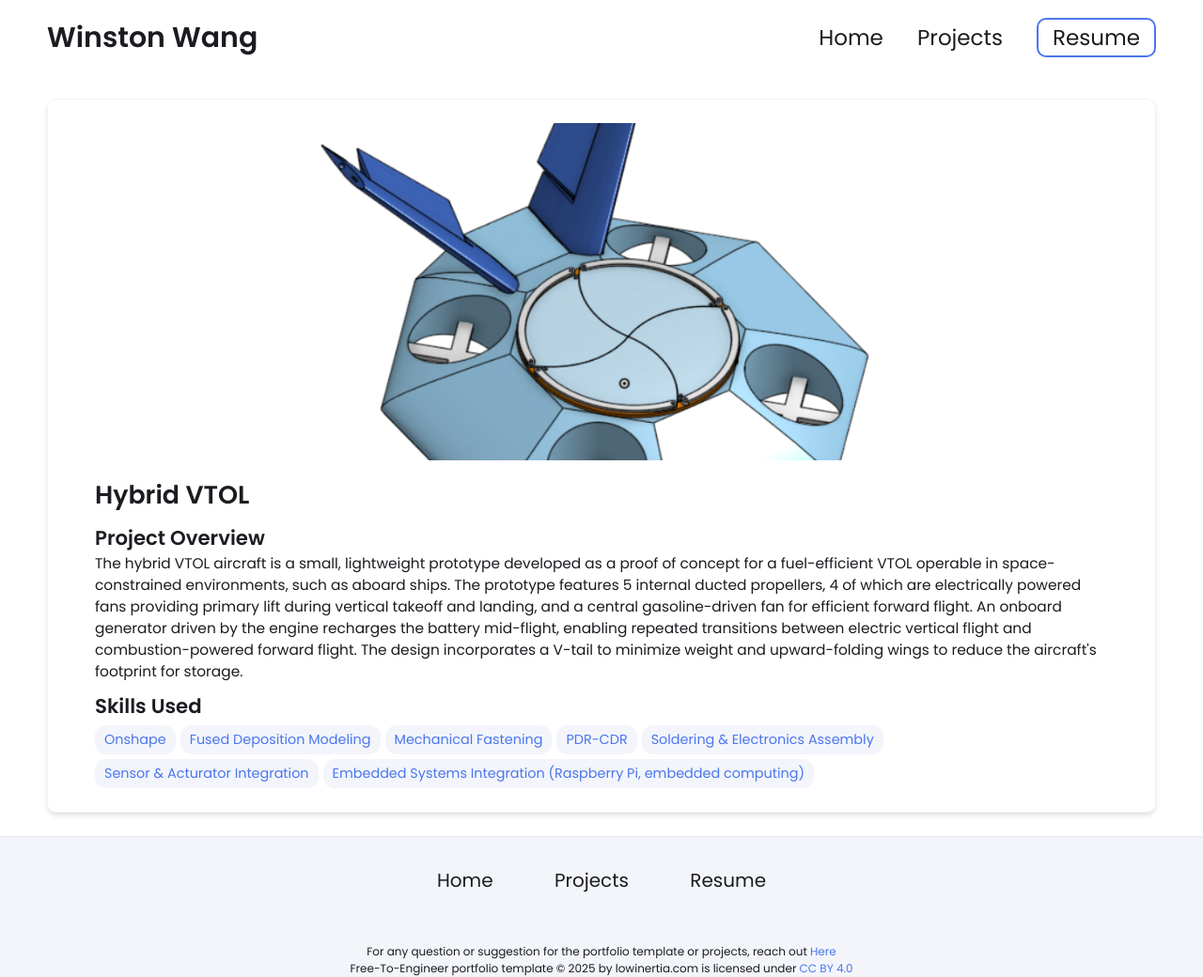
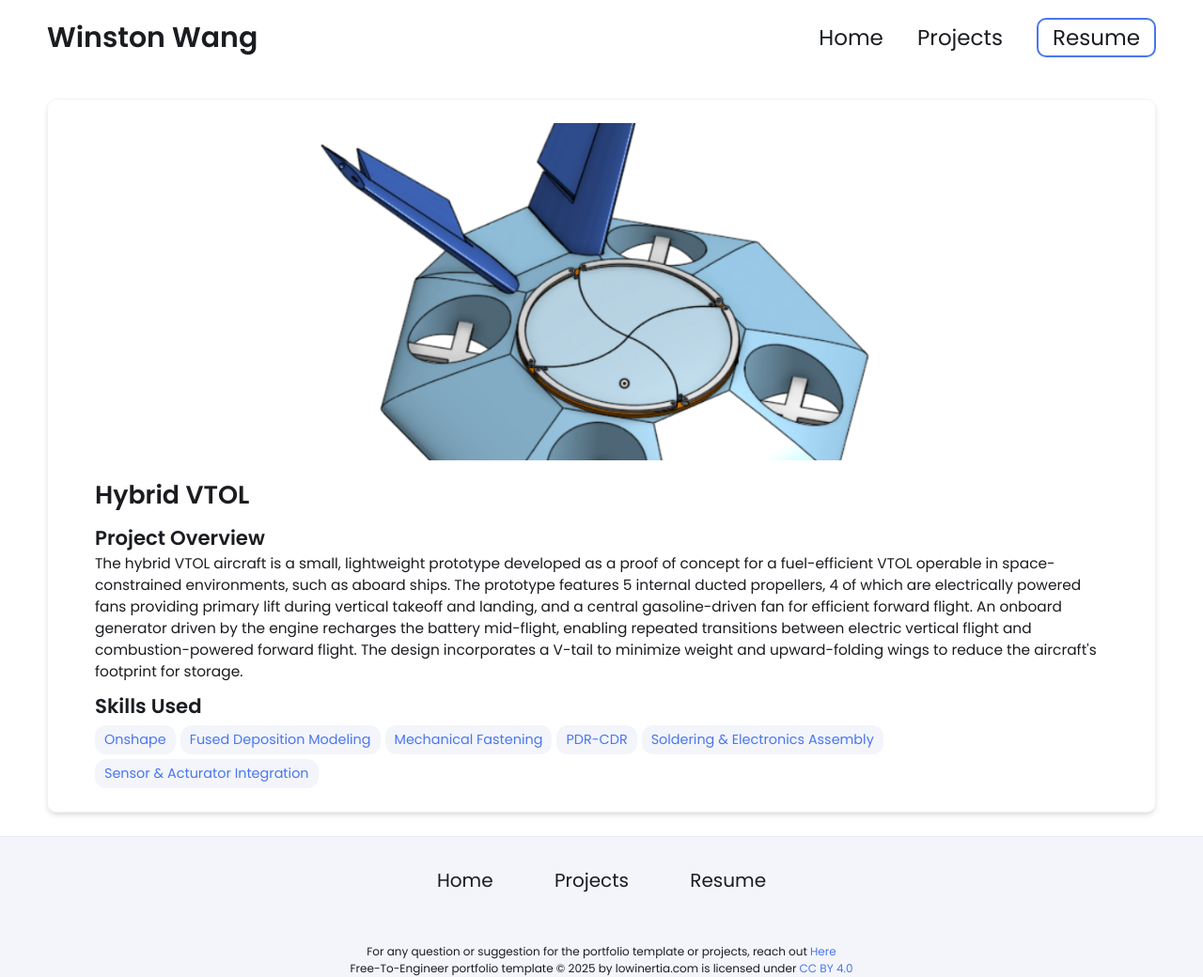
Before and after one commit to WinstonHelicopters/WinstonHelicopters.github.io, a Jekyll site: the page built from _projects/8 Hybrid VTOL/index.md, in a window 1280 px wide. Shown: the whole page at 94% size. Built offline with Jekyll 4.4.1, drawn with Linux system fonts in a browser that asks for light colours.

Commit message:
Update index.md

```diff
--- a/_projects/8 Hybrid VTOL/index.md
+++ b/_projects/8 Hybrid VTOL/index.md
@@ -10,6 +10,5 @@ skills:
 - PDR-CDR
 - Soldering & Electronics Assembly
 - Sensor & Acturator Integration
-- Embedded Systems Integration (Raspberry Pi, embedded computing)
 main-image: /image_2026-06-29_182821518.png
 ---
```
